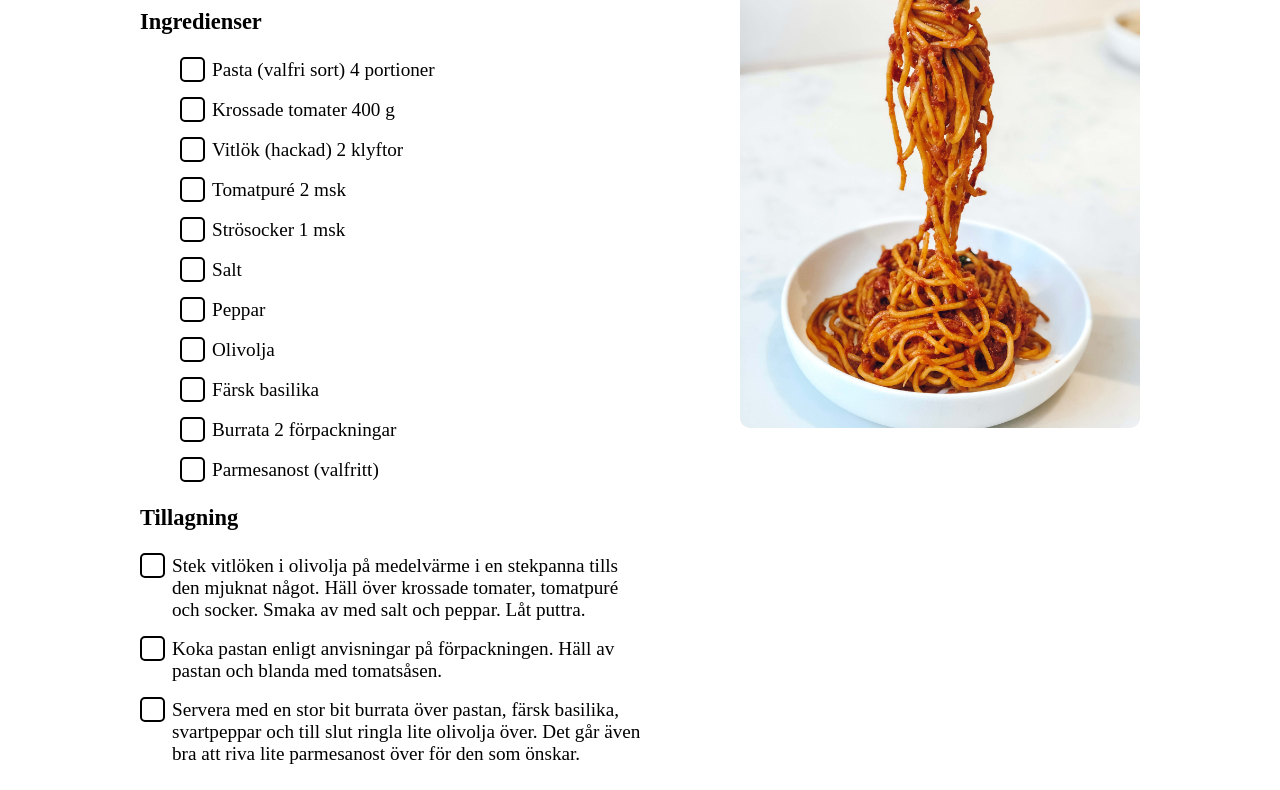
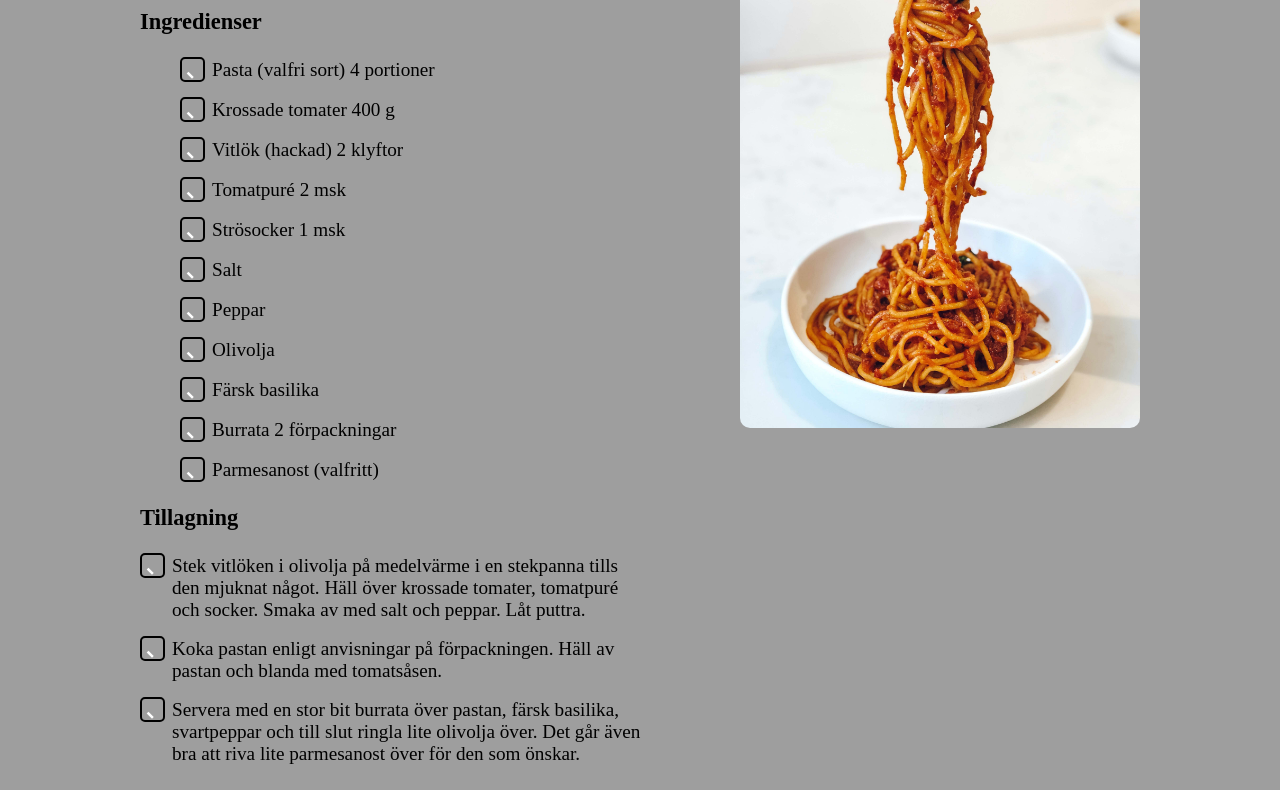
Before and after one commit to Kassim10/Slutprojekt, a plain HTML site: page pages/pasta/index.html in a window 1280 px wide. Shown: the part 225-1015 px from the top of the page. Drawn offline with Linux system fonts and the light colour scheme; the site is published under a folder, as on GitHub Pages, so addresses that start at the root find nothing; files whose address does not match are found by name.

Commit message:
Update receptsida.css
dotted

```diff
--- a/receptsida.css
+++ b/receptsida.css
@@ -29,7 +29,7 @@
 
 body {
     margin: 0;
-    background-image: url(/bilder/bakgrund_recept.jpg);
+    background-image: url(./bilder/bakgrund_recept.jpg);
     background-size: cover;
     background-attachment: fixed;
 
```
